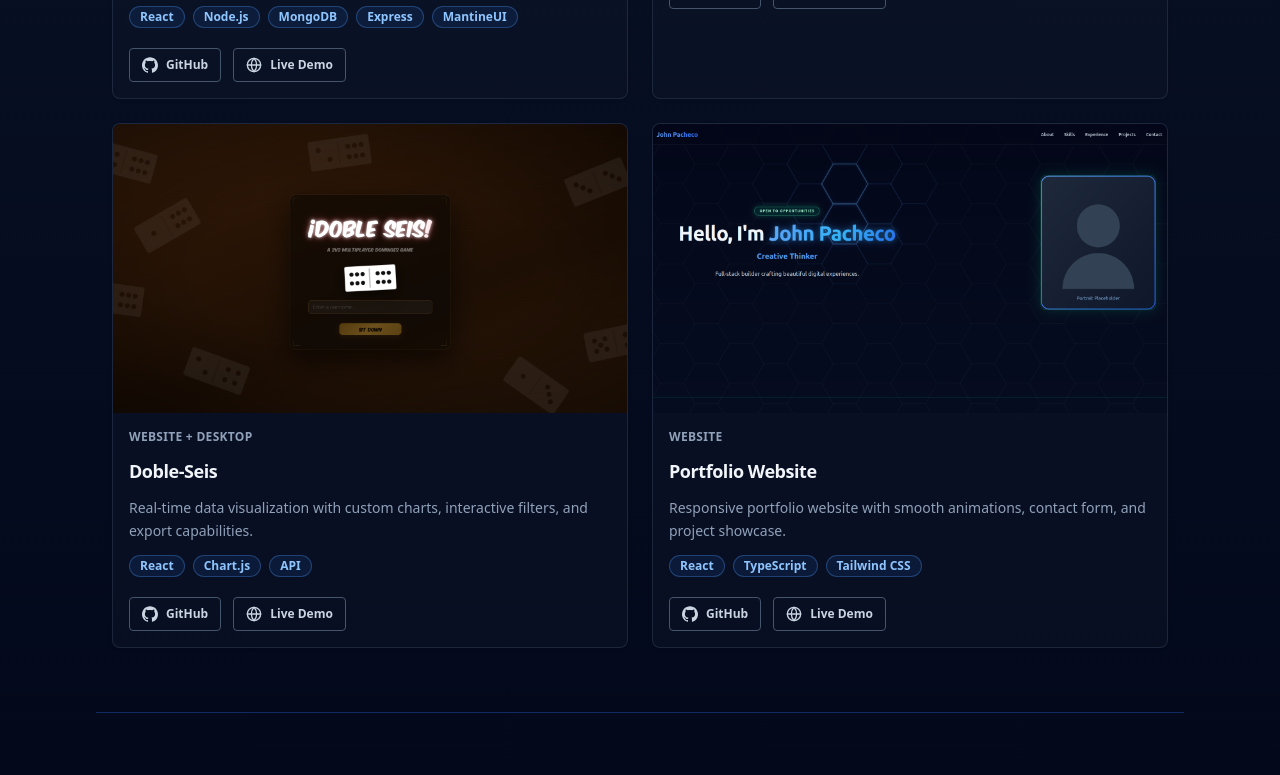
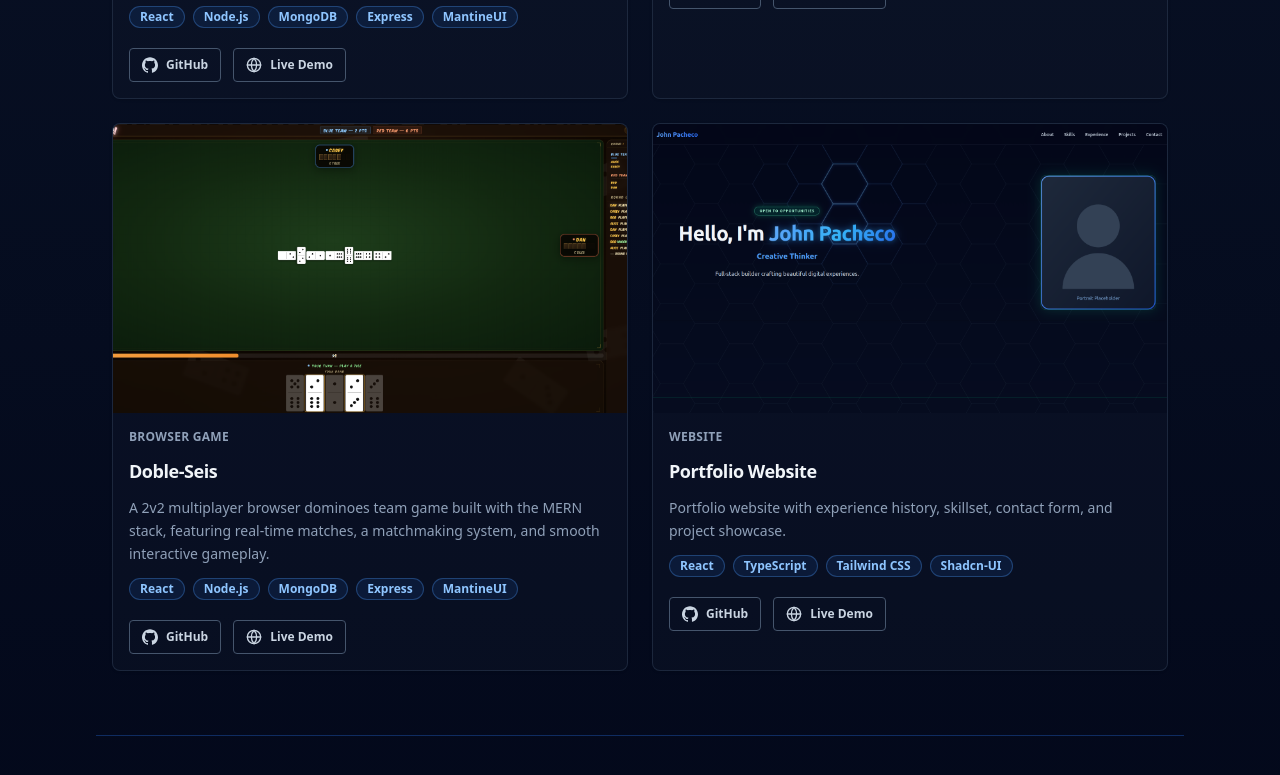
Before and after one commit to JPacheco35/portfolio, a React app: page / in a window 1280 px wide. Shown: the part 3392-4167 px from the top of the page. Built offline with nearby package versions, Linux system fonts and the light colour scheme; the HTML template or start-up script is replaced by a standard one.

Commit message:
add: styling and new demo images in ProjectSection.tsx

```diff
--- a/src/components/ProjectsSection.tsx
+++ b/src/components/ProjectsSection.tsx
@@ -36,7 +36,7 @@ const projects: Project[] = [
   {
     id: '2',
     title: 'Pheels',
-    category: 'Website',
+    category: 'Web Application',
     image: pheelsDemoImage,
     description:
       'A journaling and mood diary web app written in TypeScript using the MERN stack.',
@@ -49,11 +49,10 @@ const projects: Project[] = [
   {
     id: '3',
     title: 'Doble-Seis',
-    category: 'Website + Desktop',
+    category: 'Browser Game',
     image: dobleseisDemoImage,
-    description:
-      'Real-time data visualization with custom charts, interactive filters, and export capabilities.',
-    technologies: ['React', 'Chart.js', 'API'],
+    description: 'A 2v2 multiplayer browser dominoes team game built with the MERN stack, featuring real-time matches, a matchmaking system, and smooth interactive gameplay.',
+    technologies: ['React', 'Node.js', 'MongoDB', 'Express', 'MantineUI'],
     links: [
       { label: 'GitHub', href: 'https://github.com/JPacheco35/doble-seis', iconType: 'github' },
       { label: 'Live Demo', href: 'https://doble-seis.vercel.app', iconType: 'docs' },
@@ -64,9 +63,8 @@ const projects: Project[] = [
     title: 'Portfolio Website',
     category: 'Website',
     image: portfolioDemoImage,
-    description:
-        'Responsive portfolio website with smooth animations, contact form, and project showcase.',
-    technologies: ['React', 'TypeScript', 'Tailwind CSS'],
+    description: 'Portfolio website with experience history, skillset, contact form, and project showcase.',
+    technologies: ['React', 'TypeScript', 'Tailwind CSS', 'Shadcn-UI'],
     links: [
       { label: 'GitHub', href: 'https://github.com/JPacheco35/portfolio', iconType: 'github' },
       { label: 'Live Demo', href: 'https://johnpacheco.org', iconType: 'docs' },
```
Also changed, not shown: src/assets/images/dobleseis.png, src/assets/images/pheels.png.
